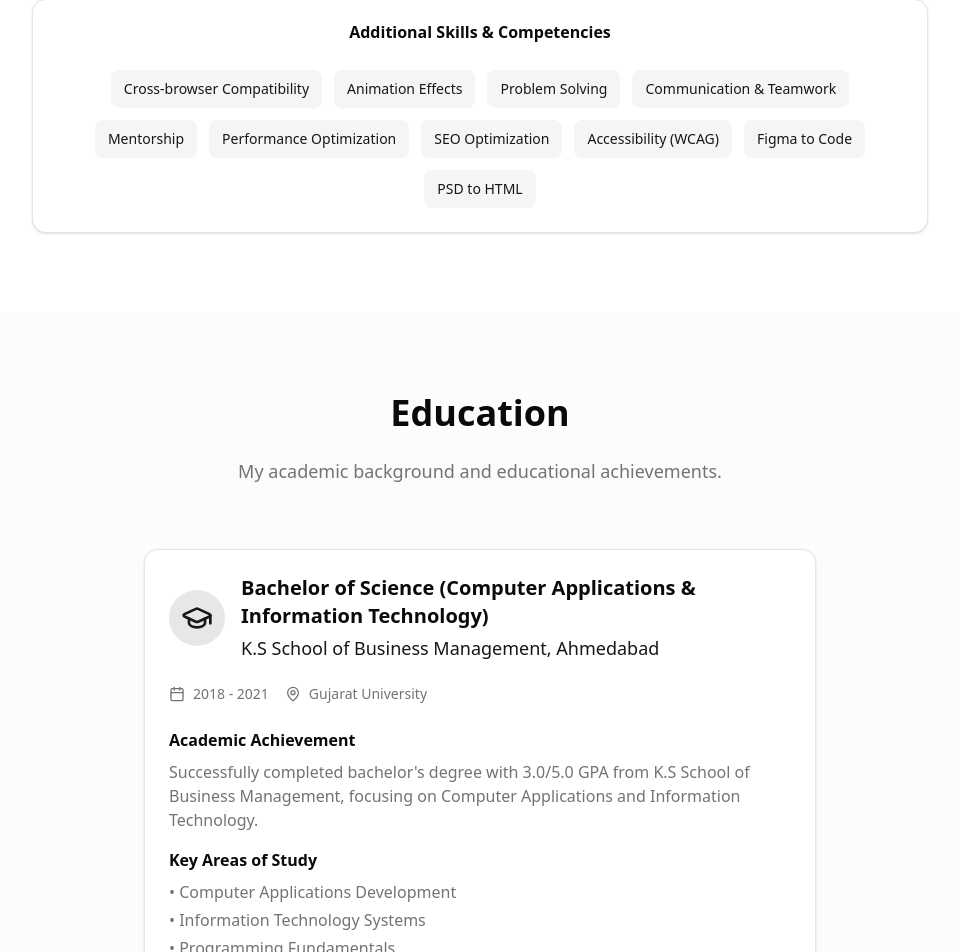
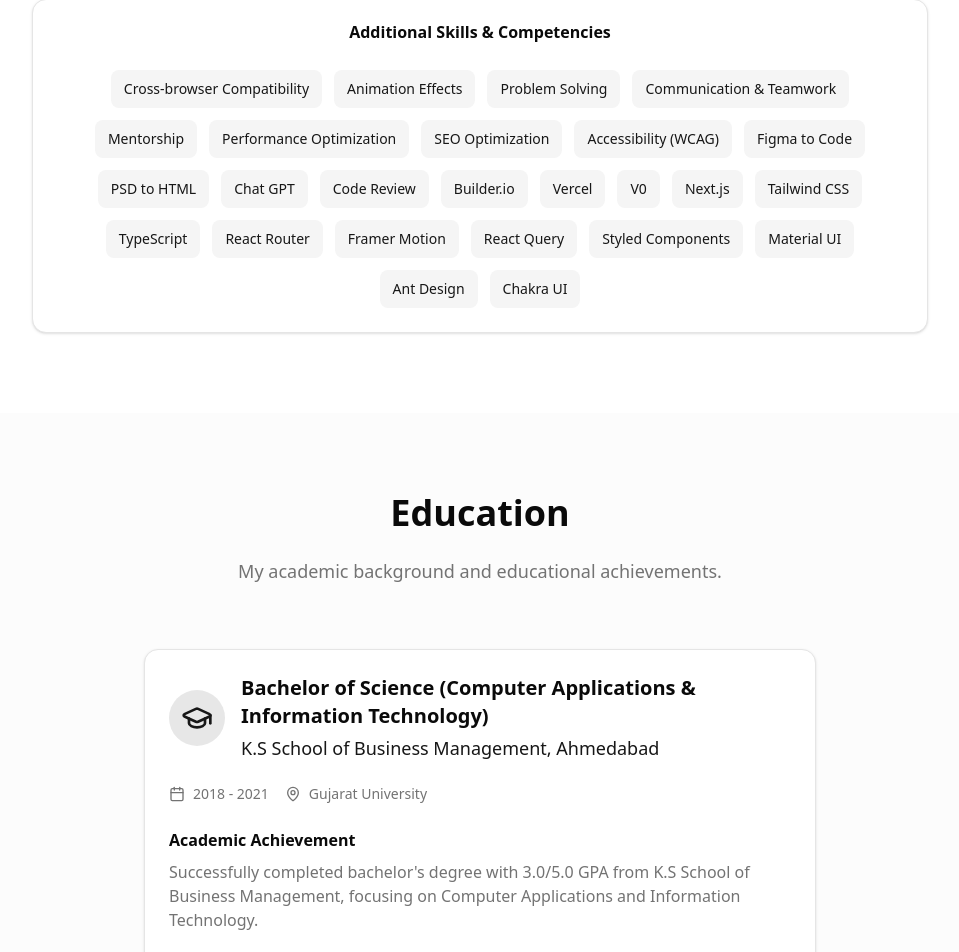
Before and after one commit to Zharsh01/MyPortfolio, a Next.js app: page / in a window 1280 px wide. Shown: the part 5230-6182 px from the top of the page, without its empty margins (160-1119 px from the left). Built offline with nearby package versions, Linux system fonts and the light colour scheme.

Commit message:
Final Commit

```diff
--- a/src/components/skills.tsx
+++ b/src/components/skills.tsx
@@ -53,6 +53,21 @@ export function Skills() {
     "Accessibility (WCAG)",
     "Figma to Code",
     "PSD to HTML",
+    "Chat GPT",
+    "Code Review",
+    "Builder.io",
+    "Vercel",
+    "V0",
+    "Next.js",
+    "Tailwind CSS",
+    "TypeScript",
+    "React Router",
+    "Framer Motion",
+    "React Query",
+    "Styled Components",
+    "Material UI",
+    "Ant Design",
+    "Chakra UI",
   ];
 
   return (
```
